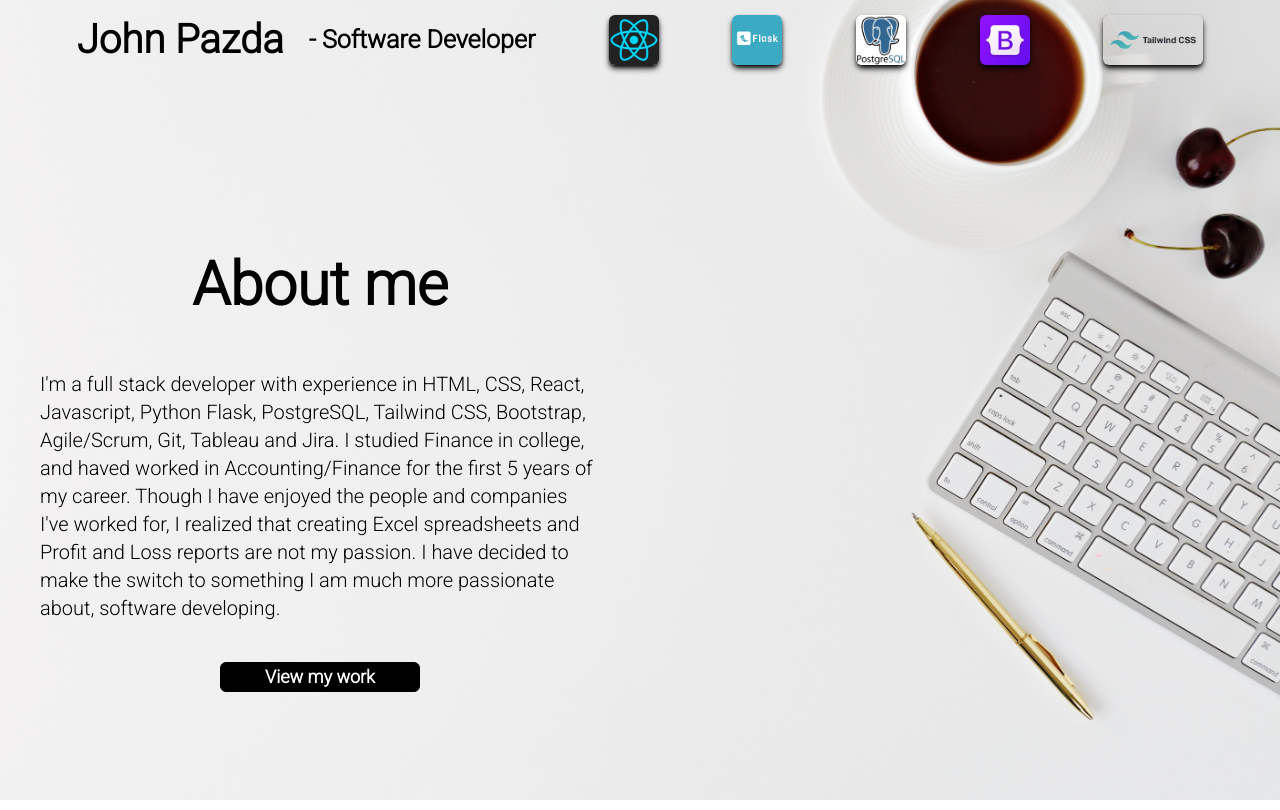
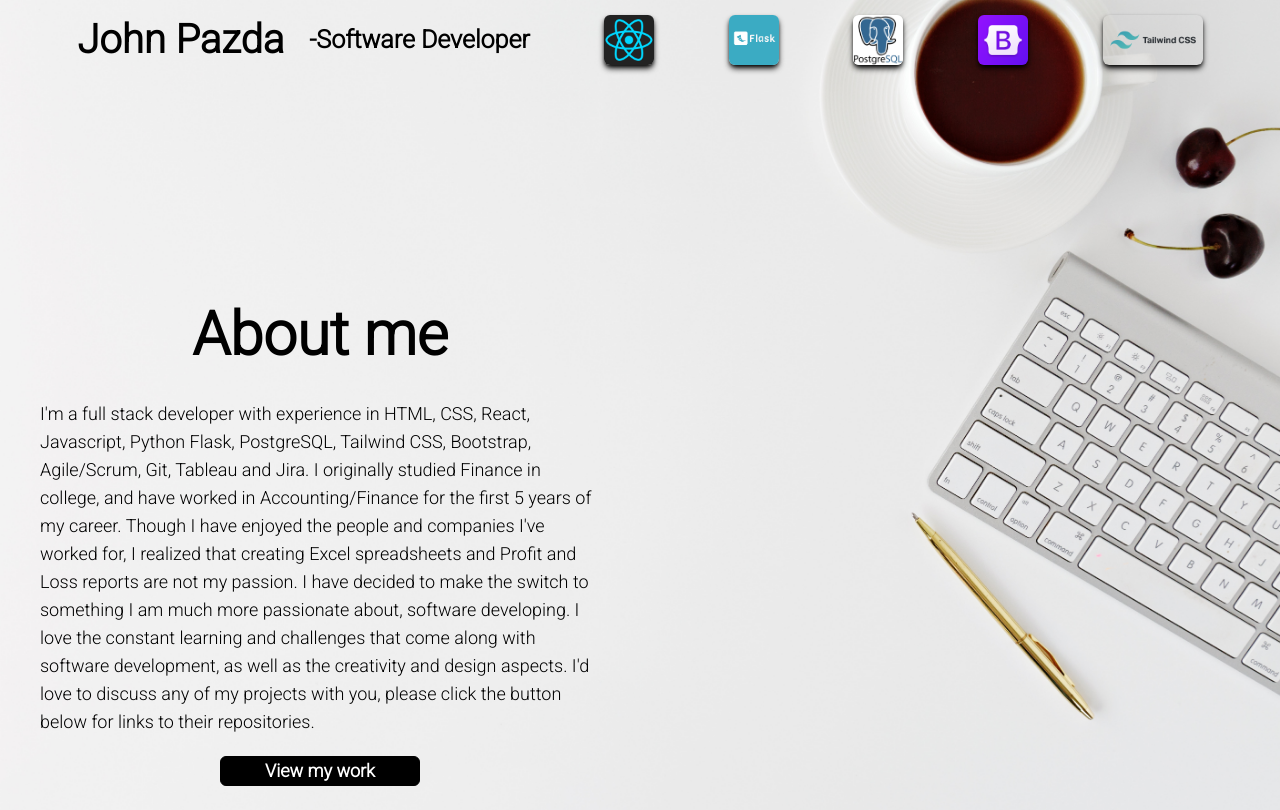
Before and after one commit to Jpazda/portfolio, a React (Create React App) app: page / in a window 1280 px wide. Built offline with nearby package versions, Linux system fonts and the light colour scheme.

Commit message:
changed styling for project, updated descriptions and about me paragraph.

```diff
--- a/src/Component/AboutMe.jsx
+++ b/src/Component/AboutMe.jsx
@@ -9,17 +9,20 @@ export const AboutMe = () => {
   };
 
   return (
-    <div className="d-flex flex-col w-[100%] md:w-[50%] items-center justify-around mt-[100px] 2xl:mt-[200px] h-[40%] p-[40px] gap-[20px] md:gap-[40px] ease-in duration-500">
-      <div className="text-[30px] md:text-[60px] font-bold mt-[20px]"> About me</div>
-      <p className="text-[15px] md:text-xl">
+    <div className="d-flex flex-col w-[100%] md:w-[50%] items-center justify-around mt-[150px] 2xl:mt-[200px] h-[40%] p-[40px] gap-[20px] md:gap-[20px] ease-in duration-500">
+      <div className="text-[30px] md:text-[60px] font-bold mt-[20px]">About me</div>
+      <p className="text-[15px] md:text-lg">
         I'm a full stack developer with experience in HTML, CSS, React,
         Javascript, Python Flask, PostgreSQL, Tailwind CSS, Bootstrap,
-        Agile/Scrum, Git, Tableau and Jira. I studied Finance in college, and
-        haved worked in Accounting/Finance for the first 5 years of my career.
+        Agile/Scrum, Git, Tableau and Jira. I originally studied Finance in college, and
+        have worked in Accounting/Finance for the first 5 years of my career.
         Though I have enjoyed the people and companies I've worked for, I
         realized that creating Excel spreadsheets and Profit and Loss reports
         are not my passion. I have decided to make the switch to something I am
-        much more passionate about, software developing.
+        much more passionate about, software developing. I love the constant learning and
+        challenges that come along with software development, as well as the creativity
+        and design aspects. I'd love to discuss any of my projects with you, please click the button
+        below for links to their repositories.
       </p>
       <button
         className="border border-black h-[75px] w-[200px]
--- a/src/Component/Project.jsx
+++ b/src/Component/Project.jsx
@@ -6,7 +6,7 @@ export const Project = ({ name, description, repoURL }) => {
   };
   return (
     <div
-      className="d-flex justify-self-center flex-col items-center justify-center w-[200px] h-[75px] md:w-[400px] md:h-[100px] xl:w-[300] xl:h-[150] text-white bg-[#336891] p-[10px] border-2 border-black hover:scale-95 cursor-pointer"
+      className="d-flex justify-self-center flex-col items-center justify-center w-[200px] h-[95px] md:w-[400px] md:h-[100px] xl:w-[300] xl:h-[150] text-white bg-[#144f5d] p-[15px] border-2 rounded-[30px] md:rounded-[40px] border-white hover:scale-95 cursor-pointer"
       onClick={handleClick}
     >
       <p className="text-[15px] md:text-2xl font-bold mb-[8px]">{name}</p>
--- a/src/Component/Projects.jsx
+++ b/src/Component/Projects.jsx
@@ -16,32 +16,32 @@ export const Projects = () => {
       }`}
     >
       <div className="text-[40px] 2xl:text-[60px] font-bold mt-[20px]">My Projects</div>
-      <div className="w-full grid grid-cols-1 2xl:grid-cols-2 gap-[20px] md:gap-[30px] xl:gap-[40px] items-center justify-center mt-[40px]">
+      <div className="w-full grid grid-cols-1 2xl:grid-cols-2 gap-[20px] md:gap-[20px] xl:gap-[40px] items-center justify-center mt-[40px]">
         <Project
           name="ShelfShare"
-          description="Book exchange platform created with React, Flask, PostgreSQL, and Bootstrap"
+          description="Book exchange platform created with React, Flask, PostgreSQL, and Bootstrap."
           repoURL="https://github.com/Jpazda/Jpazda-ShelfShare"
         />
         <Project
           name="6 Letter Wordle"
-          description="Recreated Wordle for words with 6 letters"
+          description="Wordle for 6 letter words created using React."
           repoURL="https://github.com/Jpazda/Wordle-remake"
+        />
+         <Project
+          name="Messaging App"
+          description="Messaging App created using React, React Router, Context API and Google's Firebase Database."
+          repoURL="https://github.com/Jpazda/Jpazda-messaging-app"
         />
         <Project
           name="LLMS Landing Page"
-          description="Book exchange platform created with React, Flask, PostgreSQL, and Bootstrap"
+          description="Mock landing page created for Lifelong Merchant services using React and Tailwind."
           repoURL="https://github.com/Jpazda/llms-landing-page"
-        />
-        <Project
-          name="Messaging App"
-          description="Messaging App created using React, React Router, Context API and Google's Firebase Database."
-          repoURL="https://github.com/Jpazda/Jpazda-messaging-app"
         />
       </div>
       <button
         className="border border-black h-[75px] w-[200px]
                             rounded-md text-white text-lg
-                            font-semibold bg-black hover:scale-95 mt-[50px] mb-[20px]"
+                            font-semibold bg-black hover:scale-95 mt-[20px] mb-[20px]"
         onClick={handleClick}
       >
         Return to home
--- a/src/Component/header.jsx
+++ b/src/Component/header.jsx
@@ -10,7 +10,7 @@ export const Header = () => {
     <div className="md:h-[40px] 2xl:h-[70px] d-flex flex-row items-center justify-around w-screen p-[10px] md:p-[40px] 2xl:p-[75px]">
       <div className="d-flex flex-col md:flex-row items-center md:gap-[25px]">
         <div className="text-[20px] md:text-[40px] 2xl:text-[65px] d-flex font-extrabold">John Pazda</div>
-        <p className="text-[10px] md:text-[25px] font-semibold">- Software Developer</p>
+        <p className="text-[10px] md:text-[25px] font-semibold">-Software Developer</p>
       </div>
         <img
           src={react}
--- a/src/index.css
+++ b/src/index.css
@@ -10,6 +10,7 @@ body {
   background-repeat: no-repeat;
   font-family: "Lato", sans-serif;
   font-family: "Roboto", sans-serif;
+  padding-bottom: 10px;
 }
 
 div {
```
